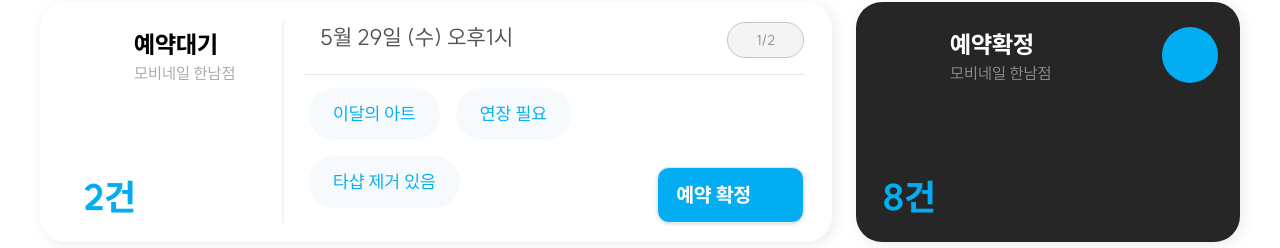
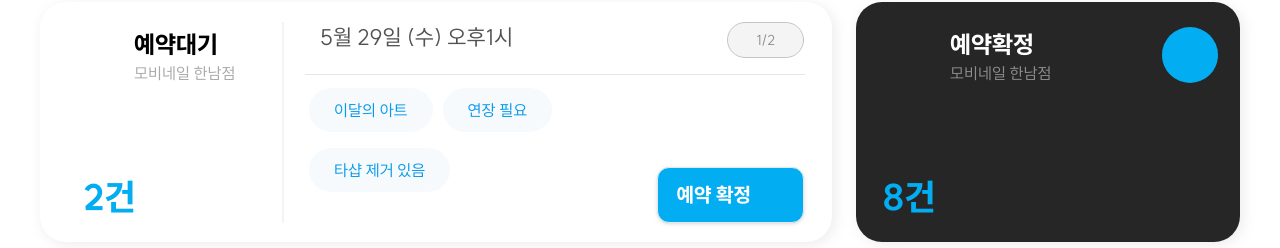
Before and after one commit to mobi-projects/nail-case-client, a Next.js app: page /manager/base in a window 1280 px wide. Shown: the part 704-952 px from the top of the page. Built offline with nearby package versions, Linux system fonts and the light colour scheme; some icons are missing.

Commit message:
🎨 NTOption 재설계
* issue: [NAILCASE-213](https://nailcase.atlassian.net/browse/NAILCASE-213)
sub-issues:
  - [NAILCASE-216](https://nailcase.atlassian.net/browse/NAILCASE-216)

desc:
  - PB110 추가
  - 불필요한 props 제거
  - storybook 작성

```diff
--- a/src/component/common/nt-option/index.tsx
+++ b/src/component/common/nt-option/index.tsx
@@ -1,106 +1,73 @@
+import type { VariantProps } from "class-variance-authority"
 import { cva } from "class-variance-authority"
 
 import { cn } from "@/config/tailwind"
 
-type NTOptionPT = {
-	optionArr: Array<string>
-	checkedOption?: Array<string>
-	onClickOption?: (item: string) => void
-	size?: "large" | "medium"
-	disabled?: boolean
-	gap?: number
-}
-
-type NTOptionSinglePT = Omit<
-	NTOptionPT,
-	"optionArr" | "checkedOption" | "gap"
-> & {
-	isClicked?: boolean
-	children: string
-	onClickOption?: () => void
-}
-
-export default function NTOption({
-	optionArr,
-	size,
-	disabled,
-	checkedOption,
-	onClickOption,
-	gap,
-}: NTOptionPT) {
-	return (
-		<div className={`flex gap-x-${gap}`}>
-			{optionArr.map((option, idx) => (
-				<NTOptionSingle
-					key={idx}
-					size={size}
-					disabled={disabled}
-					isClicked={checkedOption?.includes(option)}
-					onClickOption={
-						onClickOption ? () => onClickOption(option) : undefined
-					}
-				>
-					{option}
-				</NTOptionSingle>
-			))}
-		</div>
-	)
-}
-
-const NTOptionButtonVariants = cva(
-	"group flex h-fit w-fit cursor-pointer items-center justify-center px-6 disabled:bg-Gray10 disabled:cursor-default min-w-[80px] ",
+const OptionVariants = cva(
+	"active:text-PB110 flex items-center justify-center border-[1px] border-transparent px-[24px] text-center text-PB100 focus-visible:outline-none active:border-PB100 active:bg-BGblue02 active:shadow-[0_0_16_0_rgba(128,214,248,0.4)] disabled:border-none disabled:bg-Gray10",
 	{
 		variants: {
 			size: {
-				large: "text-Headline02 font-Regular rounded-[26px] py-3",
-				medium: "text-Body01 font-SemiBold rounded-[35px] py-[10px]",
+				medium:
+					"h-[44px] rounded-[35px] py-[10px] text-Body01 disabled:text-Gray70",
+				large:
+					"h-[52px] rounded-[26px] py-[12px] text-Headline02 disabled:text-Gray50",
+			},
+			isPressed: {
+				true: "text-White bg-PB100",
+				false: "text-PB110 bg-BGblue01",
 			},
 		},
 		defaultVariants: {
-			size: "large",
+			size: "medium",
+			isPressed: false,
 		},
 	},
 )
 
-const NTOptionSpanVariants = cva("", {
-	variants: {
-		size: {
-			large: " group-disabled:text-Gray50 ",
-			medium: " group-disabled:text-Gray70",
-		},
-	},
-	defaultVariants: {
-		size: "large",
-	},
-})
-
-function NTOptionSingle({
-	children,
-	disabled,
+type NTOptionPT = VariantProps<typeof OptionVariants> & {
+	optionArr: string[]
+	onSelect?: (idx: number) => void
+	selectedIdxArr?: number[]
+	disabledIdxArr?: number[]
+	className?: string
+}
+export default function NTOption({
+	optionArr,
+	onSelect,
+	selectedIdxArr = [],
+	disabledIdxArr = [],
+	className,
 	size,
-	isClicked,
-	onClickOption,
-}: NTOptionSinglePT) {
+}: NTOptionPT) {
+	const onClickOption = (idx: number) => {
+		onSelect && onSelect(idx)
+	}
 	return (
-		<button
-			onClick={onClickOption}
-			disabled={disabled}
+		<div
 			className={cn(
-				NTOptionButtonVariants({ size }),
-				isClicked ? "bg-PB100" : "bg-BGblue01",
-				typeof onClickOption !== "undefined"
-					? "cursor-pointer"
-					: "cursor-default",
+				"flex h-fit w-fit flex-wrap gap-[10px] text-nowrap",
+				className,
 			)}
 		>
-			<span
-				className={cn(
-					NTOptionSpanVariants({ size }),
-					isClicked ? "text-White" : "text-PB100",
-				)}
-			>
-				{children}
-			</span>
-		</button>
+			{optionArr.map((optionOne, idx) => (
+				<button
+					key={optionOne}
+					className={cn(
+						OptionVariants({
+							size,
+							isPressed: selectedIdxArr.includes(idx),
+						}),
+					)}
+					disabled={disabledIdxArr.includes(idx)}
+					onClick={() => {
+						onClickOption(idx)
+					}}
+				>
+					{optionOne}
+				</button>
+			))}
+			<div className="flex items-center justify-center border-[1px] border-transparent px-[24px] text-center text-PB100 focus-visible:outline-none active:border-PB100 active:bg-BGblue02 active:text-PB110 active:shadow-[0_0_16_0_rgba(128,214,248,0.4)] disabled:border-none disabled:bg-Gray10"></div>
+		</div>
 	)
 }
--- a/src/config/tailwind/styles.ts
+++ b/src/config/tailwind/styles.ts
@@ -12,6 +12,7 @@ export const COLORS = {
 	Gray10: "#F4F4F4",
 	Gray08: "#BDBDBD",
 	White: "#FFFFFF",
+	PB110: "#069AED",
 	PB100: "#02ADF2",
 	PB90: "#1BB5F3",
 	PB80: "#35BDF5",
--- a/src/hook/use-component.ts
+++ b/src/hook/use-component.ts
@@ -38,23 +38,6 @@ export const usePulldown = () => {
 	}
 }
 
-/**
- * @param initialOptionList - option 목록을 Array<Array<string>>타입형태로 입력
- */
-export const useOption = (initialOptionList: Array<Array<string>>) => {
-	const optionArr = initialOptionList
-	const [checkedOption, setCheckedOption] = useState<Array<string>>([])
-
-	const onClickOption = (option: string) => {
-		setCheckedOption((prevList) => {
-			return prevList.includes(option)
-				? prevList.filter((item) => item !== option)
-				: [...prevList, option]
-		})
-	}
-	return { onClickOption, checkedOption, optionArr }
-}
-
 export const useBanner = () => {
 	const [carouselIdx, setCarouselIdx] = useState(0)
 	/**
```
Also changed, not shown: 1 other file (tests, documents, lock files or other folders).
